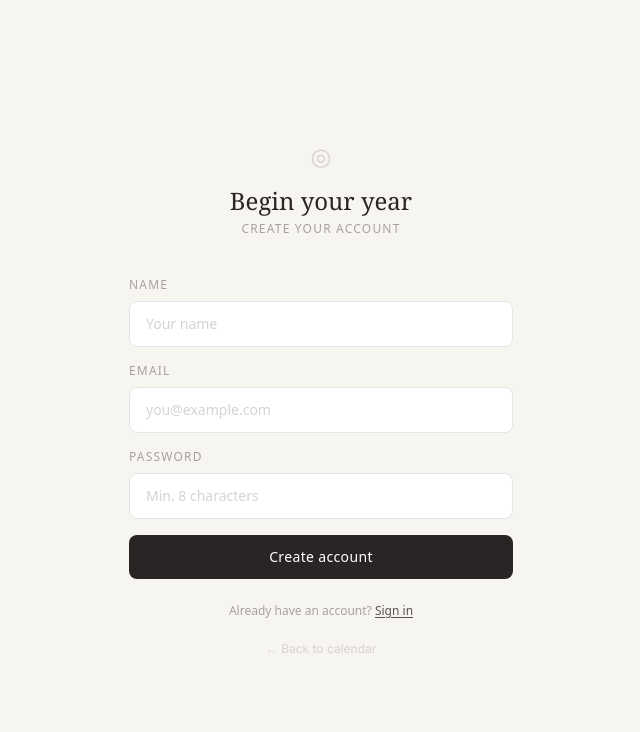
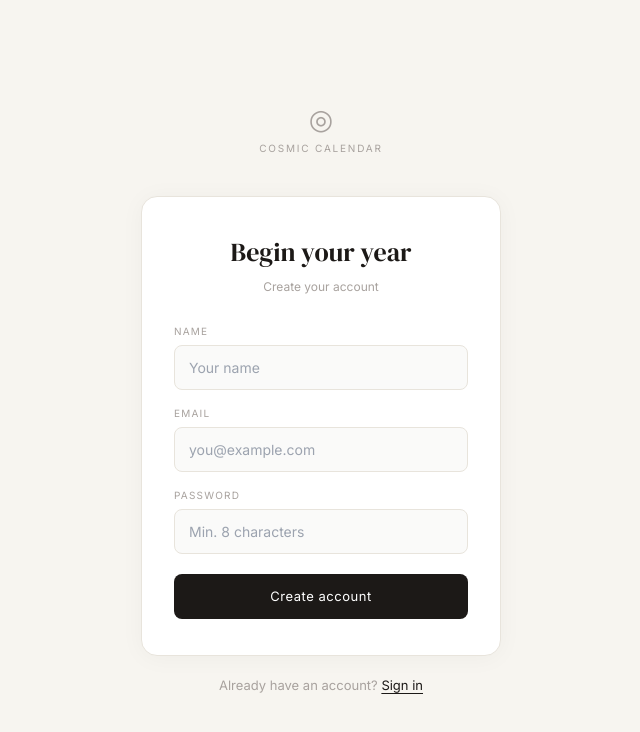
Before and after one commit to osvaldouribe/calendar-claude, a Next.js app: page /signup in a window 1280 px wide. Shown: the top 732 px of the page, without its empty margins (319-959 px from the left). Built offline with nearby package versions, Linux system fonts and the light colour scheme.

Commit message:
Login Design

```diff
--- a/src/app/check-email/page.tsx
+++ b/src/app/check-email/page.tsx
@@ -1,47 +1,88 @@
 import Link from 'next/link';
 
 export default function CheckEmailPage({ searchParams }: { searchParams: { email?: string } }) {
-  const email = searchParams.email ?? 'your inbox';
+  const email = searchParams.email ?? '';
 
   return (
-    <div className="min-h-screen bg-[#F7F5F0] flex flex-col items-center justify-center p-8">
-      <div className="w-full max-w-sm text-center">
-        <p className="text-stone-300 text-2xl mb-3">◎</p>
-        <h1 className="text-2xl text-stone-800 mb-2"
-          style={{ fontFamily: "'DM Serif Display', Georgia, serif", fontWeight: 300 }}>
+    <div style={{
+      minHeight: '100dvh', background: 'var(--bg-cream)',
+      display: 'flex', flexDirection: 'column',
+      alignItems: 'center', justifyContent: 'center',
+      padding: '24px', fontFamily: 'var(--font-inter)',
+    }}>
+      <Link href="/" style={{ textDecoration: 'none', marginBottom: '40px', textAlign: 'center' }}>
+        <div style={{ fontSize: '28px', color: 'var(--ink-light)', lineHeight: 1 }}>◎</div>
+        <div style={{
+          fontSize: '10px', letterSpacing: '0.18em', textTransform: 'uppercase',
+          color: 'var(--ink-light)', marginTop: '8px',
+        }}>Cosmic Calendar</div>
+      </Link>
+
+      <div style={{
+        width: '100%', maxWidth: '360px',
+        background: '#fff', borderRadius: '16px',
+        border: '1px solid var(--border)',
+        padding: '36px 32px',
+        boxShadow: '0 2px 24px rgba(0,0,0,0.04)',
+        textAlign: 'center',
+      }}>
+        {/* Envelope glyph */}
+        <div style={{
+          width: '48px', height: '48px', borderRadius: '12px',
+          background: 'var(--bg-cream)', border: '1px solid var(--border)',
+          display: 'flex', alignItems: 'center', justifyContent: 'center',
+          fontSize: '22px', margin: '0 auto 20px',
+        }}>✉</div>
+
+        <h1 style={{
+          fontFamily: 'var(--font-serif)', fontWeight: 400,
+          fontSize: '26px', color: 'var(--ink)',
+          margin: '0 0 10px',
+        }}>
           Check your email
         </h1>
-        <p className="text-xs text-stone-400 tracking-widest uppercase mb-8"
-          style={{ fontFamily: "'DM Sans', system-ui" }}>
-          Cosmic Calendar
+
+        <p style={{
+          fontSize: '14px', color: 'var(--ink-mid)',
+          lineHeight: 1.6, margin: '0 0 6px',
+        }}>
+          We sent a confirmation link to
+        </p>
+        {email && (
+          <p style={{
+            fontSize: '14px', color: 'var(--ink)',
+            fontWeight: 500, margin: '0 0 20px',
+            wordBreak: 'break-all',
+          }}>
+            {email}
+          </p>
+        )}
+        <p style={{
+          fontSize: '12px', color: 'var(--ink-light)',
+          lineHeight: 1.6, margin: '0 0 28px',
+        }}>
+          Click the link to verify your account and start your journey.
+          The link expires in 24 hours — check your spam folder if you don&apos;t see it.
         </p>
 
-        <div className="bg-white border border-stone-100 rounded-2xl px-8 py-8 mb-6 text-left">
-          <p className="text-sm text-stone-600 leading-relaxed mb-4"
-            style={{ fontFamily: "'DM Sans', system-ui" }}>
-            We sent a confirmation link to{' '}
-            <span className="text-stone-800 font-medium">{email}</span>.
-            Click it to verify your account and begin your journey.
-          </p>
-          <p className="text-xs text-stone-400 leading-relaxed"
-            style={{ fontFamily: "'DM Sans', system-ui" }}>
-            The link expires in 24 hours. Check your spam folder if you don&apos;t see it.
-          </p>
-        </div>
+        <Link href="/login" style={{
+          display: 'block', width: '100%',
+          padding: '13px', background: 'var(--ink)',
+          color: '#fff', borderRadius: '8px',
+          fontSize: '13px', letterSpacing: '0.04em',
+          textDecoration: 'none', textAlign: 'center',
+          boxSizing: 'border-box',
+        }}>
+          Go to sign in
+        </Link>
+      </div>
 
-        <p className="text-center text-xs text-stone-400 mb-4"
-          style={{ fontFamily: "'DM Sans', system-ui" }}>
-          Already verified?{' '}
-          <Link href="/login" className="text-stone-600 hover:text-stone-800 underline underline-offset-2">
-            Sign in
-          </Link>
-        </p>
-        <div className="text-center">
-          <Link href="/" className="text-xs text-stone-300 hover:text-stone-500 transition-colors">
-            ← Back to calendar
-          </Link>
-        </div>
-      </div>
+      <Link href="/" style={{
+        marginTop: '20px', fontSize: '12px',
+        color: 'var(--ink-light)', textDecoration: 'none',
+      }}>
+        ← Back to calendar
+      </Link>
     </div>
   );
 }
--- a/src/app/globals.css
+++ b/src/app/globals.css
@@ -5,6 +5,7 @@
 @layer base {
   :root {
     --font-inter: 'Inter', system-ui, sans-serif;
+    --font-serif: 'DM Serif Display', Georgia, serif;
     --bg-cream: #F7F5F0;
     --ink: #1C1917;
     --ink-mid: #6B6560;
--- a/src/app/layout.tsx
+++ b/src/app/layout.tsx
@@ -1,12 +1,19 @@
 import type { Metadata } from 'next';
-import { Inter } from 'next/font/google';
+import { Inter, DM_Serif_Display } from 'next/font/google';
 import './globals.css';
 
 const inter = Inter({
-  subsets: ['latin'],
+  subsets:  ['latin'],
   variable: '--font-inter',
-  weight: ['300', '400', '500', '600'],
-  display: 'swap',
+  weight:   ['300', '400', '500', '600'],
+  display:  'swap',
+});
+
+const dmSerif = DM_Serif_Display({
+  subsets:  ['latin'],
+  variable: '--font-serif',
+  weight:   '400',
+  display:  'swap',
 });
 
 export const metadata: Metadata = {
@@ -16,7 +23,7 @@ export const metadata: Metadata = {
 
 export default function RootLayout({ children }: { children: React.ReactNode }) {
   return (
-    <html lang="en" className={inter.variable}>
+    <html lang="en" className={`${inter.variable} ${dmSerif.variable}`}>
       <body className="antialiased" style={{ background: '#F7F5F0', fontFamily: 'var(--font-inter)' }}>
         {children}
       </body>
--- a/src/app/login/page.tsx
+++ b/src/app/login/page.tsx
@@ -21,48 +21,101 @@ export default function LoginPage() {
   };
 
   return (
-    <div className="min-h-screen bg-[#F7F5F0] flex flex-col items-center justify-center p-8">
-      <div className="w-full max-w-sm">
-        <div className="text-center mb-10">
-          <p className="text-stone-300 text-2xl mb-3">◎</p>
-          <h1 className="text-2xl text-stone-800 mb-1"
-            style={{ fontFamily: "'DM Serif Display', Georgia, serif", fontWeight: 300 }}>
-            Welcome back
-          </h1>
-          <p className="text-xs text-stone-400 tracking-widest uppercase"
-            style={{ fontFamily: "'DM Sans', system-ui" }}>Cosmic Calendar</p>
-        </div>
-        <form onSubmit={handleSubmit} className="space-y-4">
+    <div style={{
+      minHeight: '100dvh', background: 'var(--bg-cream)',
+      display: 'flex', flexDirection: 'column',
+      alignItems: 'center', justifyContent: 'center',
+      padding: '24px', fontFamily: 'var(--font-inter)',
+    }}>
+      {/* Logo row */}
+      <Link href="/" style={{ textDecoration: 'none', marginBottom: '40px', textAlign: 'center' }}>
+        <div style={{ fontSize: '28px', color: 'var(--ink-light)', lineHeight: 1 }}>◎</div>
+        <div style={{
+          fontSize: '10px', letterSpacing: '0.18em', textTransform: 'uppercase',
+          color: 'var(--ink-light)', marginTop: '8px', fontFamily: 'var(--font-inter)',
+        }}>Cosmic Calendar</div>
+      </Link>
+
+      {/* Card */}
+      <div style={{
+        width: '100%', maxWidth: '360px',
+        background: '#fff', borderRadius: '16px',
+        border: '1px solid var(--border)',
+        padding: '36px 32px',
+        boxShadow: '0 2px 24px rgba(0,0,0,0.04)',
+      }}>
+        <h1 style={{
+          fontFamily: 'var(--font-serif)', fontWeight: 400,
+          fontSize: '26px', color: 'var(--ink)',
+          margin: '0 0 6px', textAlign: 'center',
+        }}>
+          Welcome back
+        </h1>
+        <p style={{
+          fontSize: '12px', color: 'var(--ink-light)',
+          textAlign: 'center', margin: '0 0 28px',
+          fontFamily: 'var(--font-inter)',
+        }}>
+          Sign in to your account
+        </p>
+
+        <form onSubmit={handleSubmit} style={{ display: 'flex', flexDirection: 'column', gap: '16px' }}>
           {[
             { id: 'email',    type: 'email',    val: email,    set: setEmail,    label: 'Email',    ph: 'you@example.com' },
             { id: 'password', type: 'password', val: password, set: setPassword, label: 'Password', ph: '••••••••' },
           ].map(({ id, type, val, set, label, ph }) => (
             <div key={id}>
-              <label htmlFor={id}
-                className="block text-xs tracking-widest uppercase text-stone-400 mb-2"
-                style={{ fontFamily: "'DM Sans', system-ui" }}>{label}</label>
-              <input id={id} type={type} value={val} required placeholder={ph}
+              <label htmlFor={id} style={{
+                display: 'block', fontSize: '10px', letterSpacing: '0.12em',
+                textTransform: 'uppercase', color: 'var(--ink-light)',
+                marginBottom: '6px', fontFamily: 'var(--font-inter)',
+              }}>{label}</label>
+              <input
+                id={id} type={type} value={val} required placeholder={ph}
                 onChange={(e) => set(e.target.value)}
-                className="w-full border border-stone-200 rounded-lg px-4 py-3 text-sm text-stone-700 bg-white focus:outline-none focus:border-stone-400 placeholder:text-stone-300 transition-colors"
-                style={{ fontFamily: "'DM Sans', system-ui" }} />
+                style={{
+                  width: '100%', padding: '11px 14px',
+                  border: '1px solid var(--border)', borderRadius: '8px',
+                  fontSize: '14px', color: 'var(--ink)', background: '#FAFAF9',
+                  fontFamily: 'var(--font-inter)', outline: 'none',
+                  boxSizing: 'border-box', transition: 'border-color 0.15s',
+                }}
+                onFocus={e => e.target.style.borderColor = '#A8A29E'}
+                onBlur={e  => e.target.style.borderColor = 'var(--border)'}
+              />
             </div>
           ))}
-          {error && <p className="text-xs text-red-400 text-center">{error}</p>}
-          <button type="submit" disabled={loading}
-            className="w-full bg-stone-800 text-white rounded-lg py-3 text-sm tracking-wide hover:bg-stone-700 disabled:opacity-50 transition-colors mt-2"
-            style={{ fontFamily: "'DM Sans', system-ui" }}>
+
+          {error && (
+            <p style={{
+              fontSize: '12px', color: '#B45309',
+              background: '#FEF3C7', border: '1px solid #FDE68A',
+              borderRadius: '8px', padding: '8px 12px', margin: 0,
+            }}>{error}</p>
+          )}
+
+          <button type="submit" disabled={loading} style={{
+            width: '100%', padding: '13px',
+            background: loading ? 'var(--ink-mid)' : 'var(--ink)',
+            color: '#fff', border: 'none', borderRadius: '8px',
+            fontSize: '13px', letterSpacing: '0.04em',
+            fontFamily: 'var(--font-inter)', cursor: loading ? 'default' : 'pointer',
+            transition: 'background 0.15s', marginTop: '4px',
+          }}>
             {loading ? 'Signing in…' : 'Sign in'}
           </button>
         </form>
-        <p className="text-center text-xs text-stone-400 mt-6"
-          style={{ fontFamily: "'DM Sans', system-ui" }}>
-          No account?{' '}
-          <Link href="/signup" className="text-stone-600 hover:text-stone-800 underline underline-offset-2">Join</Link>
-        </p>
-        <div className="text-center mt-4">
-          <Link href="/" className="text-xs text-stone-300 hover:text-stone-500 transition-colors">← Back to calendar</Link>
-        </div>
       </div>
+
+      <p style={{
+        marginTop: '20px', fontSize: '13px',
+        color: 'var(--ink-light)', fontFamily: 'var(--font-inter)',
+      }}>
+        No account?{' '}
+        <Link href="/signup" style={{ color: 'var(--ink)', textDecoration: 'underline', textUnderlineOffset: '3px' }}>
+          Join
+        </Link>
+      </p>
     </div>
   );
 }
--- a/src/app/signup/page.tsx
+++ b/src/app/signup/page.tsx
@@ -23,51 +23,104 @@ export default function SignupPage() {
     router.push(`/check-email?email=${encodeURIComponent(form.email)}`);
   };
 
+  const fields = [
+    { key: 'name'     as const, label: 'Name',     type: 'text',     ph: 'Your name' },
+    { key: 'email'    as const, label: 'Email',    type: 'email',    ph: 'you@example.com' },
+    { key: 'password' as const, label: 'Password', type: 'password', ph: 'Min. 8 characters' },
+  ];
+
   return (
-    <div className="min-h-screen bg-[#F7F5F0] flex flex-col items-center justify-center p-8">
-      <div className="w-full max-w-sm">
-        <div className="text-center mb-10">
-          <p className="text-stone-300 text-2xl mb-3">◎</p>
-          <h1 className="text-2xl text-stone-800 mb-1"
-            style={{ fontFamily: "'DM Serif Display', Georgia, serif", fontWeight: 300 }}>
-            Begin your year
-          </h1>
-          <p className="text-xs text-stone-400 tracking-widest uppercase"
-            style={{ fontFamily: "'DM Sans', system-ui" }}>Create your account</p>
-        </div>
-        <form onSubmit={handleSubmit} className="space-y-4">
-          {[
-            { key: 'name'     as const, label: 'Name',     type: 'text',     ph: 'Your name',        req: true  },
-            { key: 'email'    as const, label: 'Email',    type: 'email',    ph: 'you@example.com',  req: true  },
-            { key: 'password' as const, label: 'Password', type: 'password', ph: 'Min. 8 characters', req: true  },
-          ].map(({ key, label, type, ph, req }) => (
+    <div style={{
+      minHeight: '100dvh', background: 'var(--bg-cream)',
+      display: 'flex', flexDirection: 'column',
+      alignItems: 'center', justifyContent: 'center',
+      padding: '24px', fontFamily: 'var(--font-inter)',
+    }}>
+      {/* Logo row */}
+      <Link href="/" style={{ textDecoration: 'none', marginBottom: '40px', textAlign: 'center' }}>
+        <div style={{ fontSize: '28px', color: 'var(--ink-light)', lineHeight: 1 }}>◎</div>
+        <div style={{
+          fontSize: '10px', letterSpacing: '0.18em', textTransform: 'uppercase',
+          color: 'var(--ink-light)', marginTop: '8px', fontFamily: 'var(--font-inter)',
+        }}>Cosmic Calendar</div>
+      </Link>
+
+      {/* Card */}
+      <div style={{
+        width: '100%', maxWidth: '360px',
+        background: '#fff', borderRadius: '16px',
+        border: '1px solid var(--border)',
+        padding: '36px 32px',
+        boxShadow: '0 2px 24px rgba(0,0,0,0.04)',
+      }}>
+        <h1 style={{
+          fontFamily: 'var(--font-serif)', fontWeight: 400,
+          fontSize: '26px', color: 'var(--ink)',
+          margin: '0 0 6px', textAlign: 'center',
+        }}>
+          Begin your year
+        </h1>
+        <p style={{
+          fontSize: '12px', color: 'var(--ink-light)',
+          textAlign: 'center', margin: '0 0 28px',
+          fontFamily: 'var(--font-inter)',
+        }}>
+          Create your account
+        </p>
+
+        <form onSubmit={handleSubmit} style={{ display: 'flex', flexDirection: 'column', gap: '16px' }}>
+          {fields.map(({ key, label, type, ph }) => (
             <div key={key}>
-              <label htmlFor={key}
-                className="block text-xs tracking-widest uppercase text-stone-400 mb-2"
-                style={{ fontFamily: "'DM Sans', system-ui" }}>{label}</label>
-              <input id={key} type={type} required={req} placeholder={ph}
+              <label htmlFor={key} style={{
+                display: 'block', fontSize: '10px', letterSpacing: '0.12em',
+                textTransform: 'uppercase', color: 'var(--ink-light)',
+                marginBottom: '6px', fontFamily: 'var(--font-inter)',
+              }}>{label}</label>
+              <input
+                id={key} type={type} required placeholder={ph}
                 value={form[key]}
                 onChange={(e) => setForm(p => ({ ...p, [key]: e.target.value }))}
-                className="w-full border border-stone-200 rounded-lg px-4 py-3 text-sm text-stone-700 bg-white focus:outline-none focus:border-stone-400 placeholder:text-stone-300 transition-colors"
-                style={{ fontFamily: "'DM Sans', system-ui" }} />
-              {errors[key] && <p className="text-xs text-red-400 mt-1">{errors[key][0]}</p>}
+                style={{
+                  width: '100%', padding: '11px 14px',
+                  border: `1px solid ${errors[key] ? '#FCA5A5' : 'var(--border)'}`,
+                  borderRadius: '8px', fontSize: '14px',
+                  color: 'var(--ink)', background: '#FAFAF9',
+                  fontFamily: 'var(--font-inter)', outline: 'none',
+                  boxSizing: 'border-box', transition: 'border-color 0.15s',
+                }}
+                onFocus={e => e.target.style.borderColor = '#A8A29E'}
+                onBlur={e  => e.target.style.borderColor = errors[key] ? '#FCA5A5' : 'var(--border)'}
+              />
+              {errors[key] && (
+                <p style={{ fontSize: '11px', color: '#DC2626', margin: '4px 0 0' }}>
+                  {errors[key][0]}
+                </p>
+              )}
             </div>
           ))}
-          <button type="submit" disabled={loading}
-            className="w-full bg-stone-800 text-white rounded-lg py-3 text-sm tracking-wide hover:bg-stone-700 disabled:opacity-50 transition-colors mt-2"
-            style={{ fontFamily: "'DM Sans', system-ui" }}>
+
+          <button type="submit" disabled={loading} style={{
+            width: '100%', padding: '13px',
+            background: loading ? 'var(--ink-mid)' : 'var(--ink)',
+            color: '#fff', border: 'none', borderRadius: '8px',
+            fontSize: '13px', letterSpacing: '0.04em',
+            fontFamily: 'var(--font-inter)', cursor: loading ? 'default' : 'pointer',
+            transition: 'background 0.15s', marginTop: '4px',
+          }}>
             {loading ? 'Creating account…' : 'Create account'}
           </button>
         </form>
-        <p className="text-center text-xs text-stone-400 mt-6"
-          style={{ fontFamily: "'DM Sans', system-ui" }}>
-          Already have an account?{' '}
-          <Link href="/login" className="text-stone-600 hover:text-stone-800 underline underline-offset-2">Sign in</Link>
-        </p>
-        <div className="text-center mt-4">
-          <Link href="/" className="text-xs text-stone-300 hover:text-stone-500 transition-colors">← Back to calendar</Link>
-        </div>
       </div>
+
+      <p style={{
+        marginTop: '20px', fontSize: '13px',
+        color: 'var(--ink-light)', fontFamily: 'var(--font-inter)',
+      }}>
+        Already have an account?{' '}
+        <Link href="/login" style={{ color: 'var(--ink)', textDecoration: 'underline', textUnderlineOffset: '3px' }}>
+          Sign in
+        </Link>
+      </p>
     </div>
   );
 }
--- a/src/app/verify-email/page.tsx
+++ b/src/app/verify-email/page.tsx
@@ -5,69 +5,80 @@ import Link from 'next/link';
 import { Suspense } from 'react';
 
 function VerifyContent() {
-  const params = useSearchParams();
+  const params  = useSearchParams();
   const success = params.get('success') === '1';
   const error   = params.get('error');
 
   return (
-    <div className="min-h-screen bg-[#F7F5F0] flex flex-col items-center justify-center p-8">
-      <div className="w-full max-w-sm text-center">
-        <p className="text-stone-300 text-2xl mb-3">◎</p>
+    <div style={{
+      minHeight: '100dvh', background: 'var(--bg-cream)',
+      display: 'flex', flexDirection: 'column',
+      alignItems: 'center', justifyContent: 'center',
+      padding: '24px', fontFamily: 'var(--font-inter)',
+    }}>
+      <Link href="/" style={{ textDecoration: 'none', marginBottom: '40px', textAlign: 'center' }}>
+        <div style={{ fontSize: '28px', color: 'var(--ink-light)', lineHeight: 1 }}>◎</div>
+        <div style={{
+          fontSize: '10px', letterSpacing: '0.18em', textTransform: 'uppercase',
+          color: 'var(--ink-light)', marginTop: '8px',
+        }}>Cosmic Calendar</div>
+      </Link>
 
-        {success ? (
-          <>
-            <h1 className="text-2xl text-stone-800 mb-2"
-              style={{ fontFamily: "'DM Serif Display', Georgia, serif", fontWeight: 300 }}>
-              Email confirmed
-            </h1>
-            <p className="text-xs text-stone-400 tracking-widest uppercase mb-8"
-              style={{ fontFamily: "'DM Sans', system-ui" }}>
-              Cosmic Calendar
-            </p>
-            <div className="bg-white border border-stone-100 rounded-2xl px-8 py-8 mb-6">
-              <p className="text-sm text-stone-600 leading-relaxed"
-                style={{ fontFamily: "'DM Sans', system-ui" }}>
-                Your account is verified. You&apos;re ready to begin.
-              </p>
-            </div>
-            <Link href="/login"
-              className="block w-full bg-stone-800 text-white rounded-lg py-3 text-sm tracking-wide hover:bg-stone-700 transition-colors mb-4"
-              style={{ fontFamily: "'DM Sans', system-ui" }}>
-              Sign in
-            </Link>
-          </>
-        ) : (
-          <>
-            <h1 className="text-2xl text-stone-800 mb-2"
-              style={{ fontFamily: "'DM Serif Display', Georgia, serif", fontWeight: 300 }}>
-              {error === 'expired' ? 'Link expired' : 'Invalid link'}
-            </h1>
-            <p className="text-xs text-stone-400 tracking-widest uppercase mb-8"
-              style={{ fontFamily: "'DM Sans', system-ui" }}>
-              Cosmic Calendar
-            </p>
-            <div className="bg-white border border-stone-100 rounded-2xl px-8 py-8 mb-6">
-              <p className="text-sm text-stone-600 leading-relaxed"
-                style={{ fontFamily: "'DM Sans', system-ui" }}>
-                {error === 'expired'
-                  ? 'This verification link has expired. Please create a new account to receive a fresh link.'
-                  : 'This link is invalid or has already been used.'}
-              </p>
-            </div>
-            <Link href="/signup"
-              className="block w-full bg-stone-800 text-white rounded-lg py-3 text-sm tracking-wide hover:bg-stone-700 transition-colors mb-4"
-              style={{ fontFamily: "'DM Sans', system-ui" }}>
-              Back to sign up
-            </Link>
-          </>
-        )}
+      <div style={{
+        width: '100%', maxWidth: '360px',
+        background: '#fff', borderRadius: '16px',
+        border: '1px solid var(--border)',
+        padding: '36px 32px',
+        boxShadow: '0 2px 24px rgba(0,0,0,0.04)',
+        textAlign: 'center',
+      }}>
+        <div style={{
+          width: '48px', height: '48px', borderRadius: '12px',
+          background: success ? '#F0FDF4' : '#FEF2F2',
+          border: `1px solid ${success ? '#BBF7D0' : '#FECACA'}`,
+          display: 'flex', alignItems: 'center', justifyContent: 'center',
+          fontSize: '22px', margin: '0 auto 20px',
+        }}>
+          {success ? '✓' : '✕'}
+        </div>
 
-        <div className="text-center">
-          <Link href="/" className="text-xs text-stone-300 hover:text-stone-500 transition-colors">
-            ← Back to calendar
-          </Link>
-        </div>
+        <h1 style={{
+          fontFamily: 'var(--font-serif)', fontWeight: 400,
+          fontSize: '26px', color: 'var(--ink)',
+          margin: '0 0 12px',
+        }}>
+          {success ? 'Email confirmed' : error === 'expired' ? 'Link expired' : 'Invalid link'}
+        </h1>
+
+        <p style={{
+          fontSize: '14px', color: 'var(--ink-mid)',
+          lineHeight: 1.6, margin: '0 0 28px',
+        }}>
+          {success
+            ? 'Your account is verified. You\'re ready to begin.'
+            : error === 'expired'
+            ? 'This link has expired. Sign up again to get a fresh verification email.'
+            : 'This link is invalid or has already been used.'}
+        </p>
+
+        <Link href={success ? '/login' : '/signup'} style={{
+          display: 'block', width: '100%',
+          padding: '13px', background: 'var(--ink)',
+          color: '#fff', borderRadius: '8px',
+          fontSize: '13px', letterSpacing: '0.04em',
+          textDecoration: 'none', textAlign: 'center',
+          boxSizing: 'border-box',
+        }}>
+          {success ? 'Sign in' : 'Back to sign up'}
+        </Link>
       </div>
+
+      <Link href="/" style={{
+        marginTop: '20px', fontSize: '12px',
+        color: 'var(--ink-light)', textDecoration: 'none',
+      }}>
+        ← Back to calendar
+      </Link>
     </div>
   );
 }
```
Also changed, not shown: src/components/ProfileClient.tsx (+4 -4 lines).
